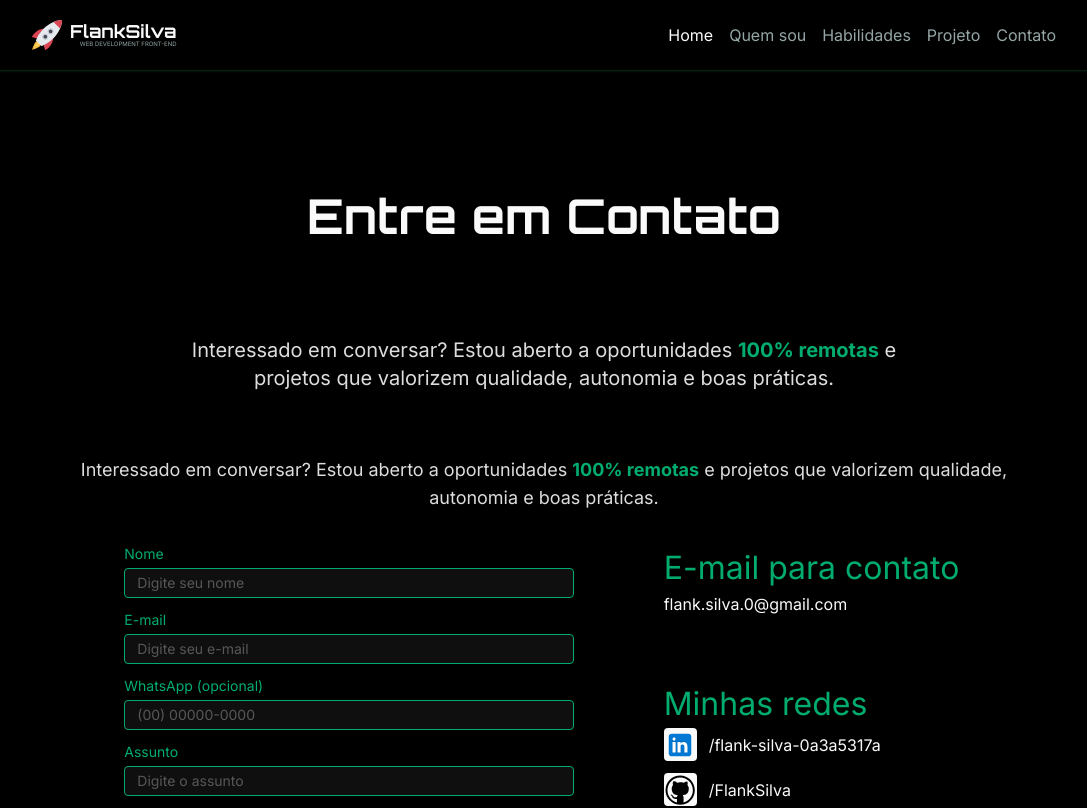
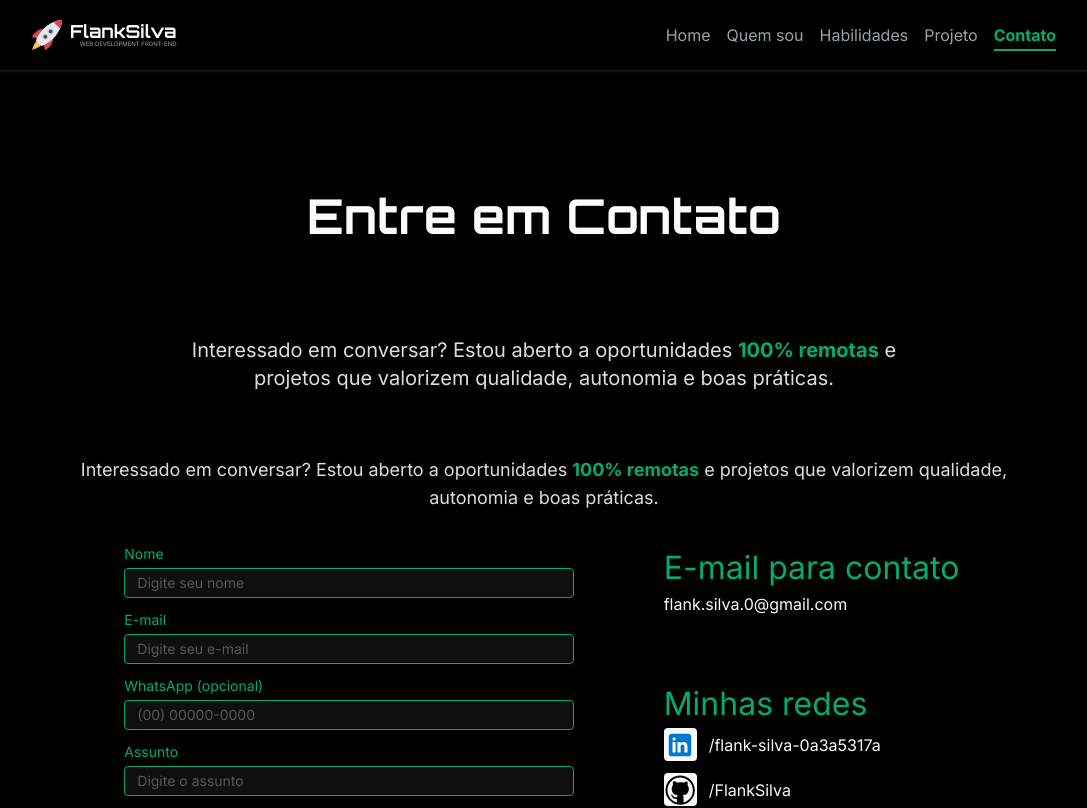
Before and after one commit to FlankSilva/portifolio, a Next.js app: page /contato in a window 1280 px wide. Shown: the top 808 px of the page, without its empty margins (96-1183 px from the left). Built offline with nearby package versions, Linux system fonts and the light colour scheme.

Commit message:
ajustando itens selecionados na navbar

```diff
--- a/src/components/elements/Drawer/index.tsx
+++ b/src/components/elements/Drawer/index.tsx
@@ -1,5 +1,8 @@
+'use client'
+
 import React, { useEffect, useState } from 'react'
 import Link from 'next/link'
+import { usePathname } from 'next/navigation'
 
 import { useMenu } from '@/hooks/MenuContext'
 import { listmenu } from '@/mock'
@@ -8,8 +11,9 @@ import { useScrollToDiv } from '@/hooks/ScrollToDivContext'
 export function Drawer() {
   const [leftElement, setLeftElement] = useState('0px')
 
-  const { isOpenMenu } = useMenu()
+  const { isOpenMenu, activeBoxMenu } = useMenu()
   const { handleScrollToDiv } = useScrollToDiv()
+  const pathname = usePathname()
 
   useEffect(() => {
     if (isOpenMenu) {
@@ -32,9 +36,20 @@ export function Drawer() {
           return null
         }
 
+        // Verifica se o item está ativo
+        const isActiveRoute = item.href && item.href === pathname
+        const isActiveSection = !item.href && pathname === '/' && item.id === activeBoxMenu
+        const isActive = isActiveRoute || isActiveSection
+
         if (item.href) {
           return (
-            <Link key={item.id} href={item.href}>
+            <Link
+              key={item.id}
+              href={item.href}
+              className={`transition-colors ${
+                isActive ? 'text-green-500' : 'text-zinc-150'
+              }`}
+            >
               {item.icon}
             </Link>
           )
@@ -44,6 +59,9 @@ export function Drawer() {
           <button
             key={item.id}
             onClick={() => handleScrollToDiv(item.id)}
+            className={`transition-colors ${
+              isActive ? 'text-green-500' : 'text-zinc-150'
+            }`}
           >
             {item.icon}
           </button>
--- a/src/components/elements/Header/Menu.tsx
+++ b/src/components/elements/Header/Menu.tsx
@@ -1,4 +1,7 @@
+'use client'
+
 import Link from 'next/link'
+import { usePathname } from 'next/navigation'
 
 import { listmenu } from '@/mock'
 
@@ -7,20 +10,27 @@ import { useScrollToDiv } from '@/hooks/ScrollToDivContext'
 
 export function Menu() {
   const { activeBoxMenu, handleSetActiveBoxMenu } = useMenu()
-
   const { handleScrollToDiv } = useScrollToDiv()
+  const pathname = usePathname()
 
   return (
     <ul className="hidden md:flex gap-4 items-center">
       {listmenu.map((item) => {
-        const activeItem = item.id === activeBoxMenu
+        // Verifica se o item está ativo baseado na rota atual
+        // Para links de página, verifica se a rota atual corresponde
+        // Para seções (sem href), verifica o estado ativo
+        const isActiveRoute = item.href && item.href === pathname
+        const isActiveSection = !item.href && pathname === '/' && item.id === activeBoxMenu
+        const isActive = isActiveRoute || isActiveSection
 
         if (item.href) {
           return (
             <li key={item.id}>
               <Link
-                className={`text-base ${
-                  activeItem ? 'text-zinc-50' : 'text-zinc-150'
+                className={`text-base transition-colors hover:text-green-500 ${
+                  isActive
+                    ? 'text-green-500 font-bold border-b-2 border-green-500 pb-1'
+                    : 'text-zinc-150'
                 }`}
                 href={item.href}
                 onClick={() => handleSetActiveBoxMenu(item.id)}
@@ -34,8 +44,10 @@ export function Menu() {
         return (
           <li key={item.id}>
             <a
-              className={`text-base ${
-                activeItem ? 'text-zinc-50' : 'text-zinc-150'
+              className={`text-base transition-colors hover:text-green-500 ${
+                isActive
+                  ? 'text-green-500 font-bold border-b-2 border-green-500 pb-1'
+                  : 'text-zinc-150'
               }`}
               href={`#${item.id}`}
               onClick={() => {
--- a/src/mock/menuListMock.tsx
+++ b/src/mock/menuListMock.tsx
@@ -10,7 +10,7 @@ export const listmenu = [
   {
     title: 'Home',
     id: 'home',
-    href: undefined,
+    href: '/',
     icon: <House size={20} />,
   },
   {
```
